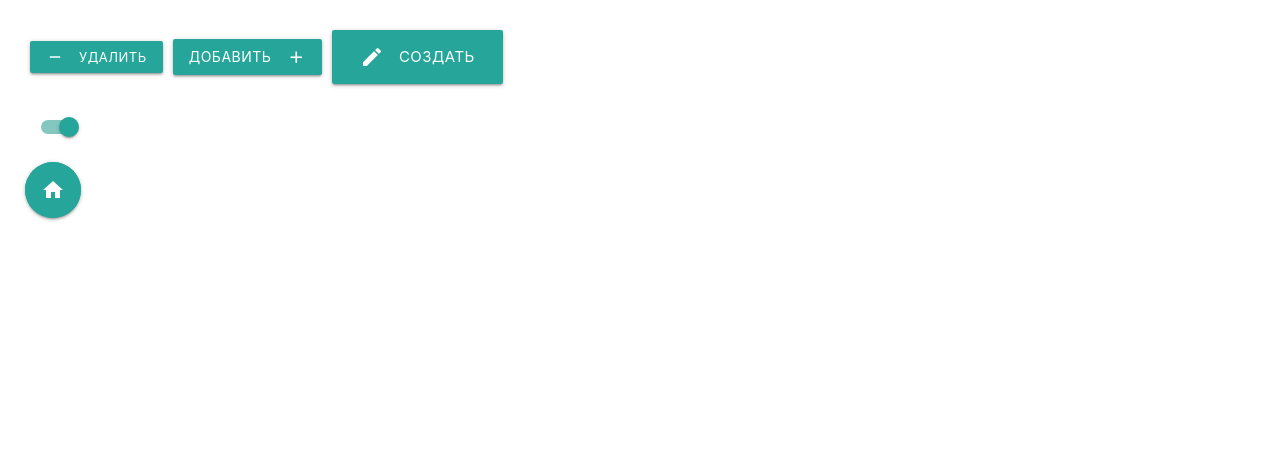
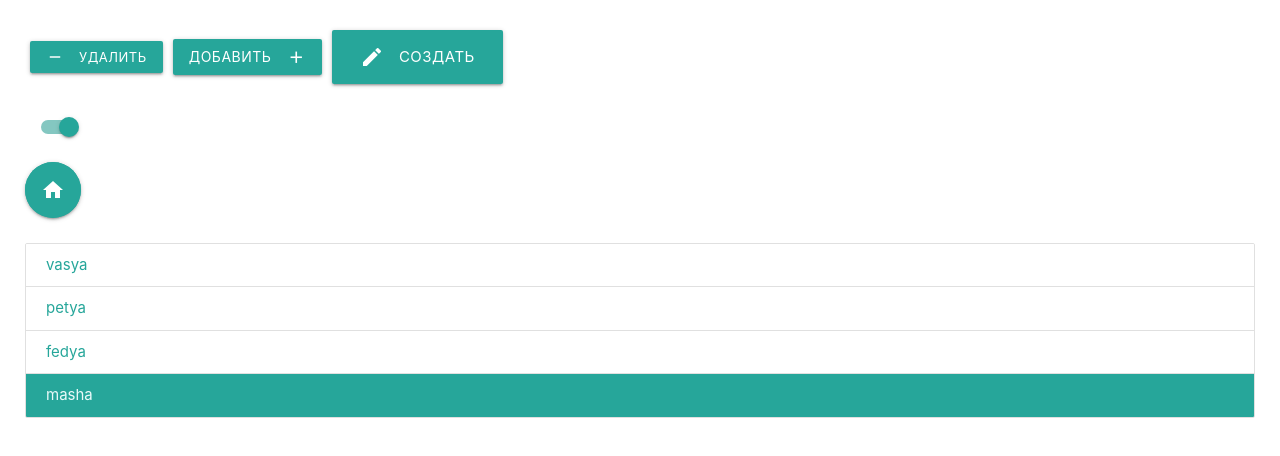
Before and after one commit to Yuriyzhdanov/component-library, a Vue app: page / in a window 1280 px wide. Shown: the top 456 px of the page. Built offline with nearby package versions, Linux system fonts and the light colour scheme.

Commit message:
Develop: MLinks

```diff
--- a/src/App.vue
+++ b/src/App.vue
@@ -4,9 +4,10 @@ import MButton from '@/components/MButton.vue'
 import MSwitch from '@/components/MSwitch.vue'
 import MFAB from './components/MFAB.vue'
 import MDropdown from './components/MDropdown.vue'
+import MLinks from './components/MLinks.vue'
 
 export default {
-  components: { MButton, MSwitch, MBreadcrumbs, MFAB, MDropdown },
+  components: { MButton, MSwitch, MBreadcrumbs, MFAB, MDropdown, MLinks },
 
   data() {
     return {
@@ -14,6 +15,8 @@ export default {
       isAgeConfirmed: false,
       hasNewMessage: true,
       isLoggedIn: true,
+      users: ['vasya', 'petya', 'fedya', 'masha'],
+      selectedUser: 'masha',
     }
   },
 
@@ -63,6 +66,9 @@ export default {
     <article>
       <MFAB icon="home" v-model="hasNewMessage" :is-show="isLoggedIn" />
     </article>
+    <article>
+      <MLinks :list-available="users" :selected-item="selectedUser" />
+    </article>
   </section>
 </template>
 
--- /dev/null
+++ b/src/components/MLinks.vue
@@ -0,0 +1,21 @@
+<script>
+export default {
+  props: ['listAvailable', 'selectedItem'],
+}
+</script>
+
+<template>
+  <div class="collection">
+    <a
+      v-for="item of listAvailable"
+      :key="item"
+      href="#!"
+      class="collection-item waves-effect"
+      :class="selectedItem === item && 'waves-light active'"
+      @click="selectedItem = item"
+    >
+      {{ item }}
+    </a>
+  </div>
+</template>
+<!-- waves-light active -->
```
